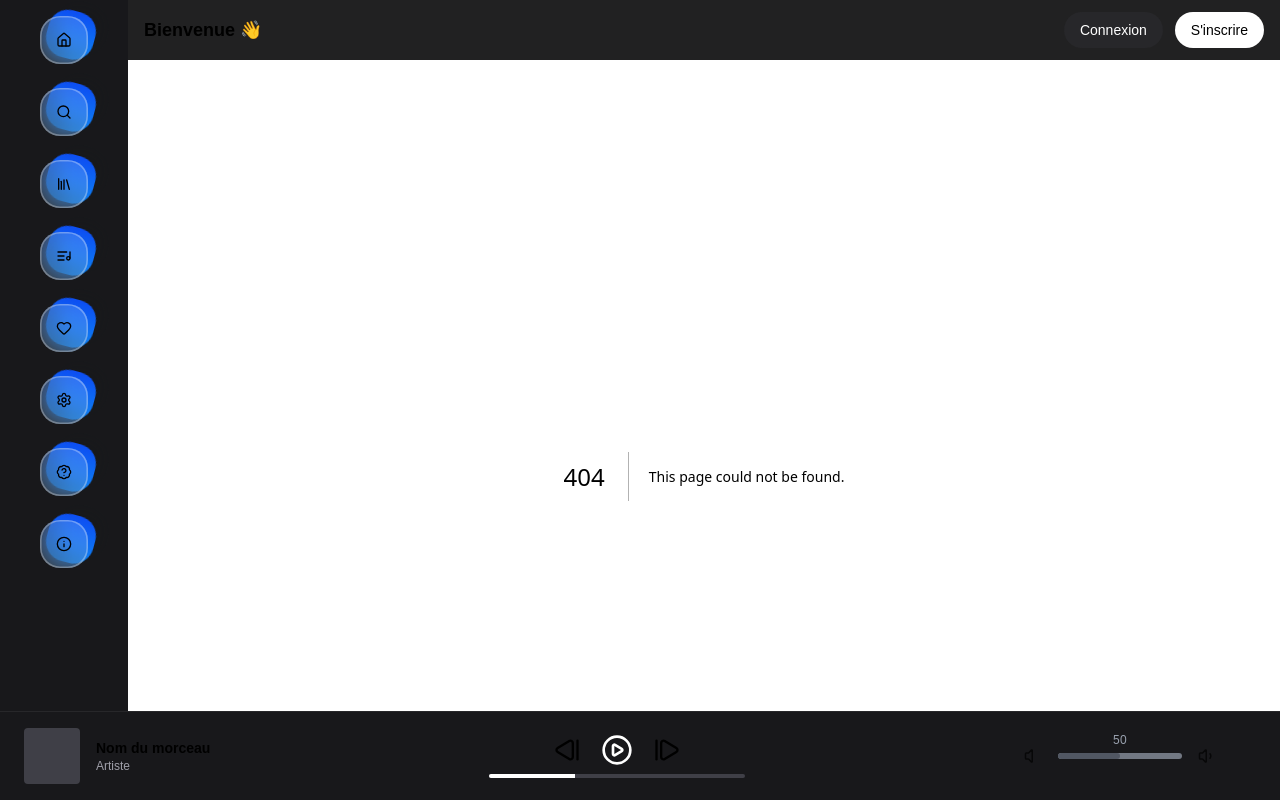
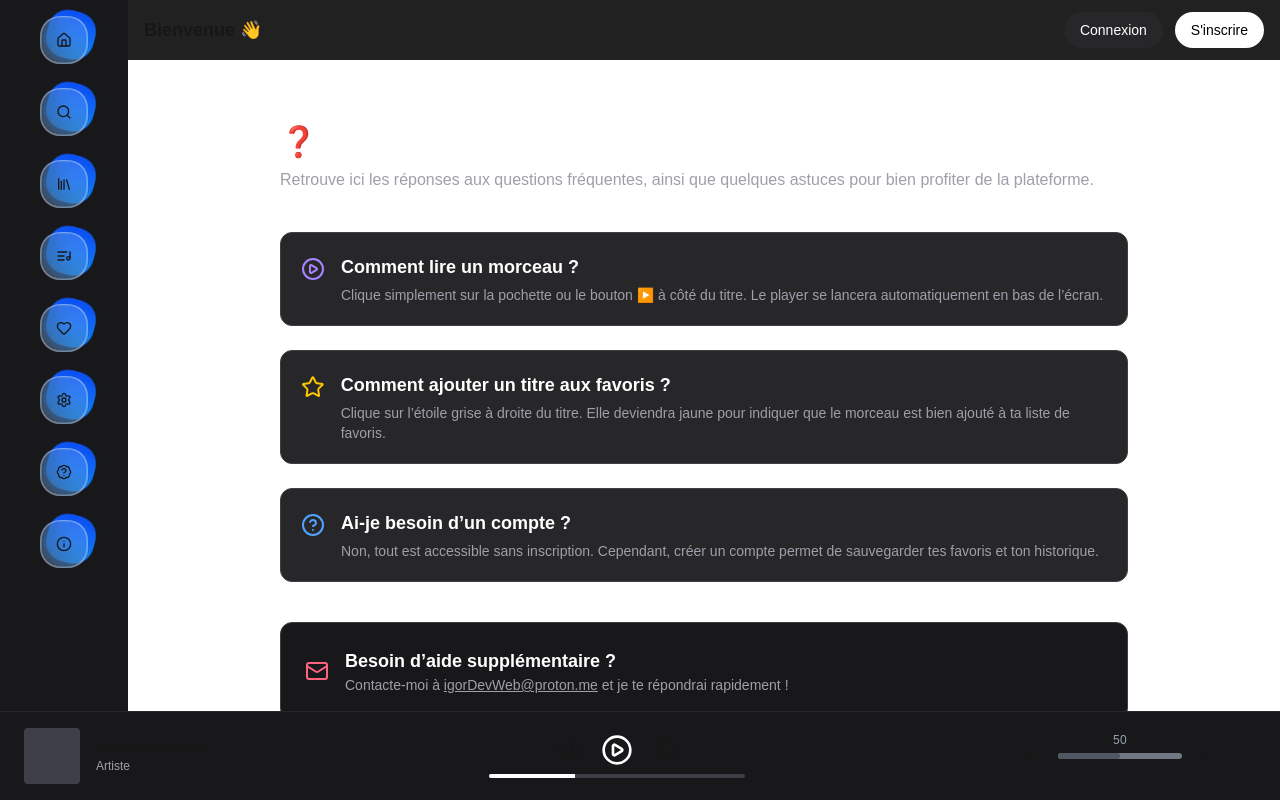
Before and after one commit to IgorLTS10/PF-Lisify, a Next.js app: page /help in a window 1280 px wide. Before the commit this address had no page. Built offline with nearby package versions, Linux system fonts and the light colour scheme.

Commit message:
[PAGE] New Help Page

```diff
--- /dev/null
+++ b/src/app/help/page.tsx
@@ -0,0 +1,85 @@
+"use client";
+
+import { motion } from "framer-motion";
+import { HelpCircle, Star, PlayCircle, Mail } from "lucide-react";
+
+export default function HelpPage() {
+  return (
+    <main className="px-6 py-12 max-w-4xl mx-auto text-white space-y-10">
+      {/* Titre */}
+      <motion.div
+        initial={{ opacity: 0, y: -20 }}
+        animate={{ opacity: 1, y: 0 }}
+        transition={{ duration: 0.5 }}
+      >
+        <h1 className="text-3xl font-bold mb-2">❓ Centre d’aide</h1>
+        <p className="text-zinc-400">
+          Retrouve ici les réponses aux questions fréquentes, ainsi que quelques astuces pour bien profiter de la plateforme.
+        </p>
+      </motion.div>
+
+      {/* Questions fréquentes */}
+      <motion.div
+        initial={{ opacity: 0, y: 20 }}
+        animate={{ opacity: 1, y: 0 }}
+        transition={{ duration: 0.5, delay: 0.2 }}
+        className="space-y-6"
+      >
+        <div className="bg-zinc-800 border border-zinc-700 rounded-xl p-5 flex gap-4">
+          <PlayCircle className="w-6 h-6 text-violet-400 mt-1" />
+          <div>
+            <h2 className="font-semibold text-lg">Comment lire un morceau ?</h2>
+            <p className="text-zinc-400 text-sm mt-1">
+              Clique simplement sur la pochette ou le bouton ▶️ à côté du titre. Le player se lancera automatiquement en bas de l’écran.
+            </p>
+          </div>
+        </div>
+
+        <div className="bg-zinc-800 border border-zinc-700 rounded-xl p-5 flex gap-4">
+          <Star className="w-6 h-6 text-yellow-400 mt-1" />
+          <div>
+            <h2 className="font-semibold text-lg">Comment ajouter un titre aux favoris ?</h2>
+            <p className="text-zinc-400 text-sm mt-1">
+              Clique sur l’étoile grise à droite du titre. Elle deviendra jaune pour indiquer que le morceau est bien ajouté à ta liste de favoris.
+            </p>
+          </div>
+        </div>
+
+        <div className="bg-zinc-800 border border-zinc-700 rounded-xl p-5 flex gap-4">
+          <HelpCircle className="w-6 h-6 text-blue-400 mt-1" />
+          <div>
+            <h2 className="font-semibold text-lg">Ai-je besoin d’un compte ?</h2>
+            <p className="text-zinc-400 text-sm mt-1">
+              Non, tout est accessible sans inscription. Cependant, créer un compte permet de sauvegarder tes favoris et ton historique.
+            </p>
+          </div>
+        </div>
+      </motion.div>
+
+      {/* Contact support */}
+      <motion.div
+        initial={{ opacity: 0, y: 20 }}
+        animate={{ opacity: 1, y: 0 }}
+        transition={{ duration: 0.5, delay: 0.5 }}
+        className="mt-10"
+      >
+        <div className="bg-zinc-900 border border-zinc-700 rounded-xl p-6 flex items-center gap-4">
+          <Mail className="w-6 h-6 text-rose-400" />
+          <div>
+            <h2 className="font-semibold text-lg">Besoin d’aide supplémentaire ?</h2>
+            <p className="text-zinc-400 text-sm">
+              Contacte-moi à{" "}
+              <a
+                href="mailto:igorDevWeb@proton.me"
+                className="underline hover:text-white transition"
+              >
+                igorDevWeb@proton.me
+              </a>{" "}
+              et je te répondrai rapidement !
+            </p>
+          </div>
+        </div>
+      </motion.div>
+    </main>
+  );
+}
```
